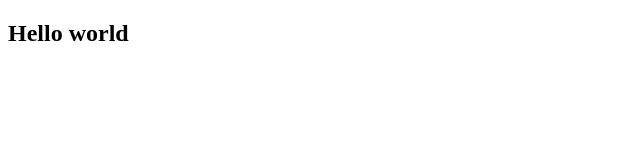
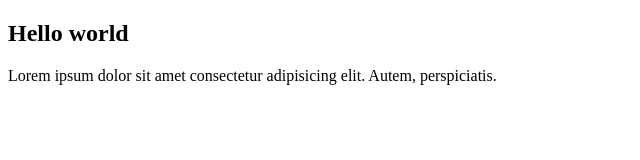
Before and after one commit to Mozahedul/testProj, a plain HTML site: page main.html in a window 1280 px wide. Shown: the whole page, without its empty margins (0-640 px from the left). Drawn offline with Linux system fonts and the light colour scheme.

Commit message:
third commit

```diff
--- a/main.html
+++ b/main.html
@@ -9,6 +9,7 @@
 
 <body>
     <h2>Hello world</h2>
+    <p>Lorem ipsum dolor sit amet consectetur adipisicing elit. Autem, perspiciatis.</p>
 </body>
 
 </html>
```
